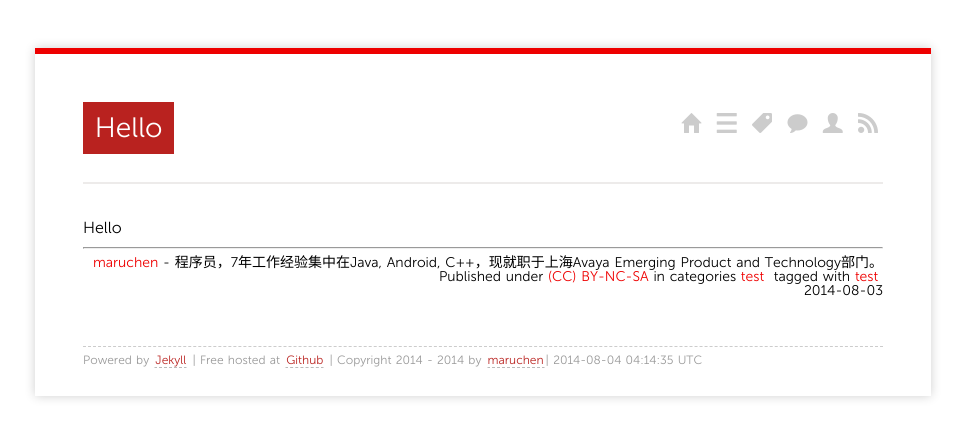
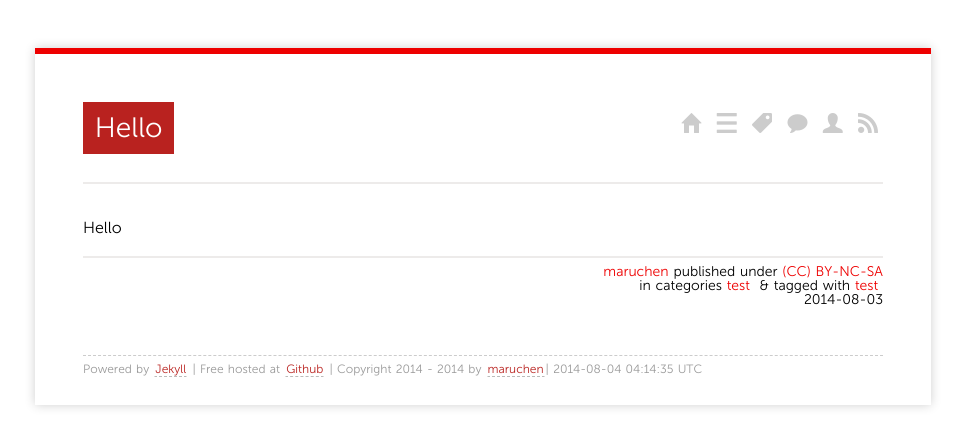
Before and after one commit to maruchen/maruchen.github.io, a Jekyll site: the page built from _posts/2014-08-03-Hello.md, in a window 1280 px wide. Shown: the top 447 px of the page, without its empty margins (157-1122 px from the left). Built offline with Jekyll 4.4.1, drawn with Linux system fonts in a browser that asks for light colours; Markdown is read by kramdown in place of the engine named in the settings; comment, search, counter and statistics services are not loaded.

Commit message:
修改内容页

```diff
--- a/_layouts/post.html
+++ b/_layouts/post.html
@@ -5,15 +5,15 @@ layout: base
 <section class="post">
 {{ content }}
 </section>
+
 <section class="meta">
-<hr/>
 <span class="author">
-  <a href="http://blog.sevenche.com">{{ site.author }}</a> - 程序员，7年工作经验集中在Java, Android, C++，现就职于上海Avaya Emerging Product and Technology部门。
+  <a href="{{ site.url }}/about/">{{ site.author }}</a>
+</span>
+<span class="license">
+  published under <a rel="license" href="http://creativecommons.org/licenses/by-nc-sa/3.0/">(CC) BY-NC-SA</a>
 </span>
 <br />
-<span class="license">
-  Published under <a rel="license" href="http://creativecommons.org/licenses/by-nc-sa/3.0/">(CC) BY-NC-SA</a>
-</span>
 {% if page.categories %}
 <span class="categories">
   in categories
@@ -24,7 +24,7 @@ layout: base
 {% endif %}
 {% if page.tags %}
 <span class="tags">
-  tagged with
+  & tagged with
   {% for tag in page.tags %}
   <a href="/tags/#{{ tag }}" title="{{ tag }}">{{ tag }}</a>&nbsp;
   {% endfor %}
@@ -36,85 +36,3 @@ layout: base
 </span>
 </section>
 {% include comments.md %}
-<script type="text/javascript">
-$(function(){
-  $(document).keydown(function(e) {
-    var url = false;
-        if (e.which == 37 || e.which == 74) {  // Left arrow and J
-            {% if page.previous %}
-        url = '{{ site.url }}{{ page.previous.url }}';
-        {% endif %}
-        }
-        else if (e.which == 39 || e.which == 75) {  // Right arrow and K
-            {% if page.next %}
-        url = '{{ site.url }}{{ page.next.url }}';
-        {% endif %}
-        }
-        if (url) {
-            window.location = url;
-        }
-  });
-})
-
-</script>
-
-<style type="text/css">
-/*resize the big pic*/
-div.resized_image p {
-  margin: 2px;
-  margin-top: 0;
-  font-size: 8px;
-  /* Awesome icon from here: http://www.famfamfam.com/lab/icons/silk/ */
-  background: url(http://i242.photobucket.com/albums/ff244/9861_omikron/error.png) no-repeat;
-  padding-left: 20px;
-  color: #333;
-}
-</style>
-<script type="text/javascript">
-//resize the big pic
-$(window).load(function() {
-  (
-    function(maxht, maxwt, minht, minwt) {
-      var imgs = document.getElementsByTagName('img');
-      // Image resizing function
-      var resize_image = function(img, newht, newwt) {
-        img.height = newht;
-        img.width  = newwt;
-        $(img).wrap('<table><tr><td class="tborder"><div class="resized_image"><a href="' + img.src + '" target="_blank"></a></div></td></tr></table>');
-        $(img).parent().before('<p>NOTE: This image was resized. To view it full-size, click on the image.</p>');
-        //$(img).parent().after('<p style="text-align:right;background:none;margin:0;padding-right:3px">Image resizing script by <a href="http://aetus.net/217/programming/automatically-resize-large-images-with-javascript/">Aetus Designs</a>.</p>');
-      };
-
-      for (var i = 0; i < imgs.length; i++) {
-        // Set a variable for the current image to make the code make more sense.
-        var img = imgs[i];
-        if (img.height > maxht || img.width > maxwt) {
-          // Use Ratios to constraint proportions.
-          var old_ratio = img.height / img.width;
-          var min_ratio = minht / minwt;
-          // If it can scale perfectly.
-          if (old_ratio === min_ratio) {
-            resize_image(img, minht, minwt);
-          }
-          // We need to do some magic now.
-          else {
-            var newdim = [img.height, img.width];
-            // Sort out the height first.
-            newdim[0] = minht;
-            // The logic behind this is that if ratio = ht / wt, then wt = ht / ratio.
-            newdim[1] = newdim[0] / old_ratio;
-            // Do we still have to sort out the width?
-            if (newdim[1] > maxwt) {
-              // Just do what we did with the height
-              newdim[1] = minwt;
-              newdim[0] = newdim[1] * old_ratio;
-            }
-            // So yeah, resize the image
-            resize_image(img, newdim[0], newdim[1]);
-          }
-        }
-      }
-    }
-  )(780, 780, 780, 780);
-});
-</script>
--- a/media/sass/screen.scss
+++ b/media/sass/screen.scss
@@ -39,16 +39,7 @@ body {
 ol, ul {
   list-style: none;
 }
-/*
-blockquote, q {
-quotes: none;
-}
-blockquote:before, blockquote:after,
-q:before, q:after {
-content: '';
-content: none;
-}
- ** JIM added below blockquote style*/
+
 .content blockquote {
   border-left: 4px solid #DDDDDD;
   color: #777777;
@@ -147,15 +138,23 @@ img.avatar {
   float: right;
 }
 
+section.post {
+  margin: 1em 0;
+}
+
 .meta{
   text-align:right;
-  font-size:14px;
-  margin-bottom: 10px;
+  font-size: .875em; // 14px;
+  margin-bottom: .5em;
+  border-top: solid #edebea 2px;
+  padding-top: .5em;
 }
 
+/*
 dl .meta {
   margin: 0 0 24px 0;
 }
+*/
 
 /*
 .home {
```
Also changed, not shown: media/css/screen.css.
